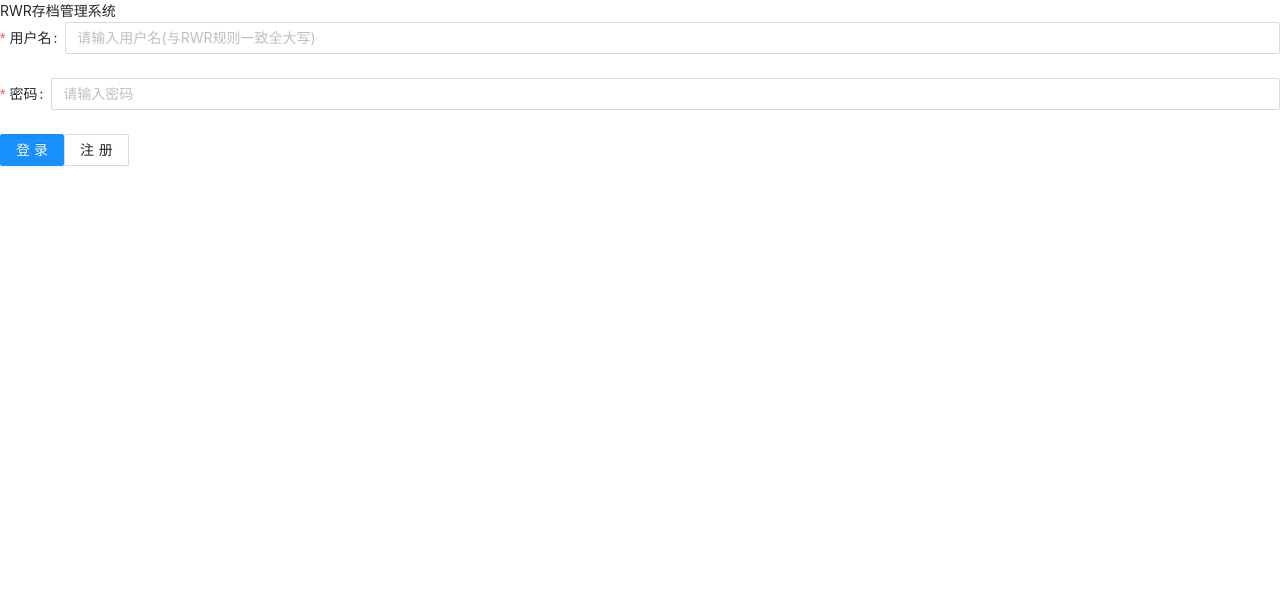
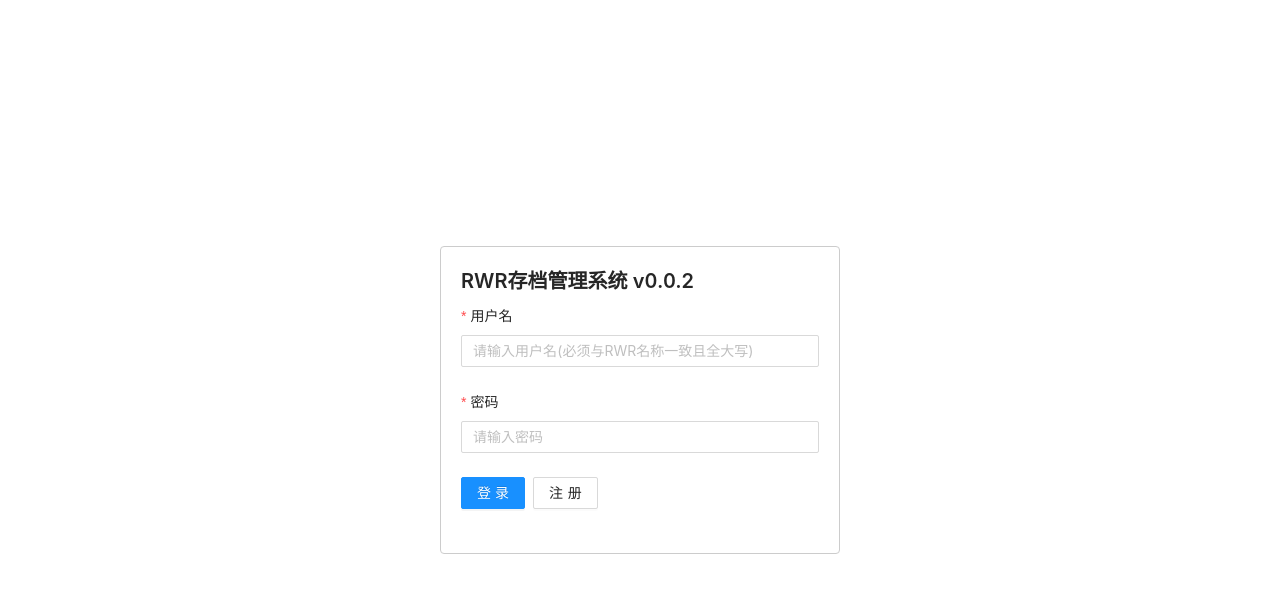
Before and after one commit to Kreedzt/rwr-profile-web, a React (Vite) app: page /login in a window 1280 px wide. Shown: the top 592 px of the page. Built offline with nearby package versions, Linux system fonts and the light colour scheme.

Commit message:
💄  (modify login/regsiter page style)

```diff
--- a/src/App.css
+++ b/src/App.css
@@ -1,42 +1,4 @@
-.App {
-  text-align: center;
+.app-container > div {
+  width: 100vw;
+  height: 100vh;
 }
-
-.App-logo {
-  height: 40vmin;
-  pointer-events: none;
-}
-
-@media (prefers-reduced-motion: no-preference) {
-  .App-logo {
-    animation: App-logo-spin infinite 20s linear;
-  }
-}
-
-.App-header {
-  background-color: #282c34;
-  min-height: 100vh;
-  display: flex;
-  flex-direction: column;
-  align-items: center;
-  justify-content: center;
-  font-size: calc(10px + 2vmin);
-  color: white;
-}
-
-.App-link {
-  color: #61dafb;
-}
-
-@keyframes App-logo-spin {
-  from {
-    transform: rotate(0deg);
-  }
-  to {
-    transform: rotate(360deg);
-  }
-}
-
-button {
-  font-size: calc(10px + 2vmin);
-}
--- a/src/App.tsx
+++ b/src/App.tsx
@@ -11,6 +11,7 @@ import Group from "./pages/group/Group";
 
 const App: FC = () => {
   return (
+    <div className="app-container">
       <Router>
         <Login path="/login" />
         <Register path="/register" />
@@ -20,6 +21,7 @@ const App: FC = () => {
           <Group path="group" />
         </Home>
       </Router>
+    </div>
   );
 };
 
--- a/src/constants.ts
+++ b/src/constants.ts
@@ -2,4 +2,4 @@ export const USER_ID_STORAGE_KEY = 'user_id';
 export const USER_NAME_STORAGE_KEY = 'user_name';
 
 export const USER_ID_NOT_FOUND_MSG = '找不到用户信息';
-export const VERSION = '0.0.1';
+export const VERSION = '0.0.2';
--- /dev/null
+++ b/src/pages/login/Login.css
@@ -0,0 +1,17 @@
+.login-container {
+  display: flex;
+  height: 100vh;
+  align-items: center;
+  justify-content: center;
+}
+
+.login-container > .content {
+    width: 400px;
+    padding: 20px;
+    border: 1px solid #ccc;
+    border-radius: 4px;
+}
+
+.login-comp.button-area > .ant-btn:first-child {
+    margin-right: 8px;
+}
--- a/src/pages/login/Login.tsx
+++ b/src/pages/login/Login.tsx
@@ -1,10 +1,14 @@
 import React, { FC, useCallback, useState } from "react";
-import {Button, Form, Input, message} from "antd";
+import { Button, Form, Input, Typography } from "antd";
 import { useForm } from "antd/es/form/Form";
-import {RouteComponentProps, Link, useNavigate} from "@reach/router";
+import { RouteComponentProps, Link, useNavigate } from "@reach/router";
 import { LoginReq } from "../../models/user";
-import {UserService} from "../../services/user";
-import {StorageService} from "../../services/storage";
+import { UserService } from "../../services/user";
+import { StorageService } from "../../services/storage";
+import { VERSION } from "../../constants";
+import "./Login.css";
+
+const { Title, Text } = Typography;
 
 const Login: FC<RouteComponentProps> = () => {
   const navigate = useNavigate();
@@ -25,7 +29,7 @@ const Login: FC<RouteComponentProps> = () => {
       StorageService.setUserInfo(res);
       console.log("res", res);
       setSubmitLoading(false);
-      navigate('/');
+      navigate("/");
     } catch (e: any) {
       setSubmitLoading(false);
       // message.error(e.message);
@@ -33,16 +37,18 @@ const Login: FC<RouteComponentProps> = () => {
     }
   }, []);
 
-  const onFinishFailed = useCallback(() => {
-
-  }, []);
+  const onFinishFailed = useCallback(() => {}, []);
 
   return (
-    <div>
-      RWR存档管理系统
-      <Form form={form} autoComplete="off"
+    <div className="login-container">
+      <div className="content">
+        <Title level={4}>RWR存档管理系统 v{VERSION}</Title>
+        <Form
+          form={form}
+          autoComplete="off"
           onFinish={onFinish}
           onFinishFailed={onFinishFailed}
+          layout="vertical"
         >
           <Form.Item
             name="username"
@@ -50,25 +56,38 @@ const Login: FC<RouteComponentProps> = () => {
             rules={[
               {
                 required: true,
-              message: "请输入用户名(与RWR规则一致全大写)",
+                message: "请输入用户名(必须与RWR名称一致且全大写)",
               },
             ]}
             label="用户名"
           >
-          <Input placeholder="请输入用户名(与RWR规则一致全大写)" />
+            <Input placeholder="请输入用户名(必须与RWR名称一致且全大写)" />
           </Form.Item>
-        <Form.Item name="password" required label="密码">
+          <Form.Item
+            name="password"
+            required
+            label="密码"
+            rules={[
+              {
+                required: true,
+                message: "请输入密码",
+              },
+            ]}
+          >
             <Input placeholder="请输入密码" type="password" />
           </Form.Item>
           <Form.Item>
+            <div className="login-comp button-area">
               <Button loading={submitLoading} type="primary" htmlType="submit">
                 登录
               </Button>
               <Button>
                 <Link to="/register">注册</Link>
               </Button>
+            </div>
           </Form.Item>
         </Form>
+      </div>
     </div>
   );
 };
--- /dev/null
+++ b/src/pages/register/Register.css
@@ -0,0 +1,17 @@
+.register-container {
+    display: flex;
+    height: 100vh;
+    align-items: center;
+    justify-content: center;
+}
+
+.register-container > .content {
+    width: 400px;
+    padding: 20px;
+    border: 1px solid #ccc;
+    border-radius: 4px;
+}
+
+.register-comp.button-area > .ant-btn:first-child {
+    margin-right: 8px;
+}
--- a/src/pages/register/Register.tsx
+++ b/src/pages/register/Register.tsx
@@ -1,11 +1,16 @@
 import React, { FC, useCallback, useState } from "react";
-import { Button, Form, Input, message } from "antd";
+import { Button, Form, Input, message, Typography } from "antd";
 import { LoginReq, RegisterReq } from "../../models/user";
 import { useForm } from "antd/es/form/Form";
-import { RouteComponentProps } from "@reach/router";
+import { Link, RouteComponentProps, useNavigate } from "@reach/router";
 import { UserService } from "../../services/user";
+import "./Register.css";
+import { VERSION } from "../../constants";
+
+const { Title } = Typography;
 
 const Register: FC<RouteComponentProps> = () => {
+  const navigate = useNavigate();
   const [form] = useForm();
   const [submitLoading, setSubmitLoading] = useState(false);
 
@@ -21,22 +26,27 @@ const Register: FC<RouteComponentProps> = () => {
     try {
       const res = await UserService.register(enhancedValues);
       console.log("res", res);
-      setSubmitLoading(false);
+      message.success("注册成功, 5秒后跳转到登录页");
+      setTimeout(() => {
+        navigate("/login");
+      }, 5000);
     } catch (e: any) {
-      setSubmitLoading(false);
       // message.error(e.message);
       console.log("e", e);
     }
+    setSubmitLoading(false);
   }, []);
 
   const onFinishFailed = useCallback(() => {}, []);
 
   return (
-    <div>
-      RWR存档管理系统
+    <div className="register-container">
+      <div className="content">
+        <Title level={4}>RWR存档管理系统 v{VERSION}</Title>
         <Form
           form={form}
           autoComplete="off"
+          layout="vertical"
           onFinish={onFinish}
           onFinishFailed={onFinishFailed}
         >
@@ -46,22 +56,38 @@ const Register: FC<RouteComponentProps> = () => {
             rules={[
               {
                 required: true,
-              message: "请输入用户名(与RWR规则一致全大写)",
+                message: "请输入用户名(必须与RWR名称一致且全大写)",
               },
             ]}
             label="用户名"
           >
-          <Input placeholder="请输入用户名(与RWR规则一致全大写)" />
+            <Input placeholder="请输入用户名(必须与RWR名称一致且全大写)" />
           </Form.Item>
-        <Form.Item name="password" required label="密码">
+          <Form.Item
+            name="password"
+            required
+            label="密码"
+            rules={[
+              {
+                required: true,
+                message: "请输入密码",
+              },
+            ]}
+          >
             <Input placeholder="请输入密码" type="password" />
           </Form.Item>
           <Form.Item>
+            <div className="register-comp button-area">
               <Button loading={submitLoading} type="primary" htmlType="submit">
                 注册
               </Button>
+              <Button>
+                <Link to="/login">返回至登录页</Link>
+              </Button>
+            </div>
           </Form.Item>
         </Form>
+      </div>
     </div>
   );
 };
```
Lines whose indentation alone changed are shown as unchanged.
